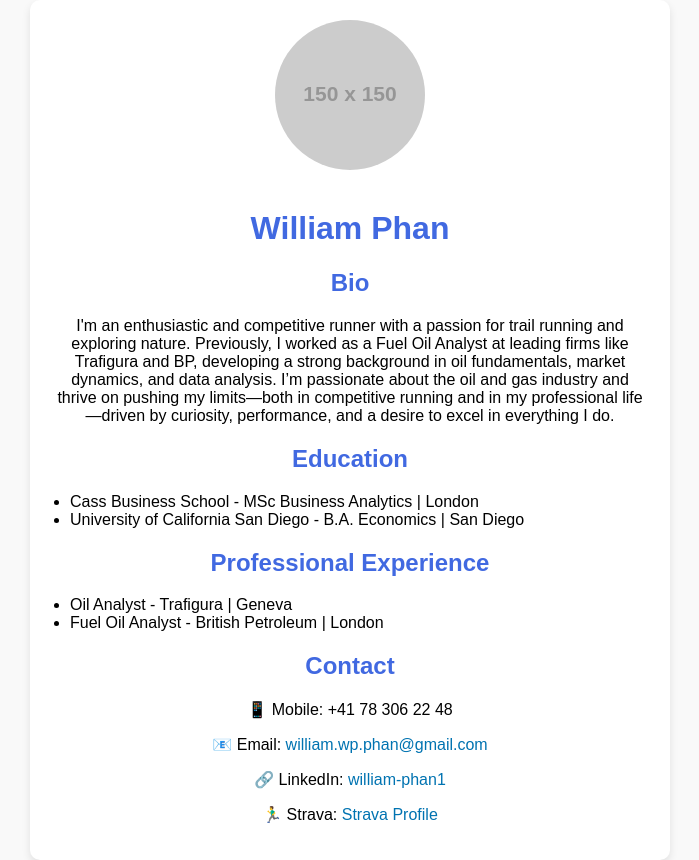
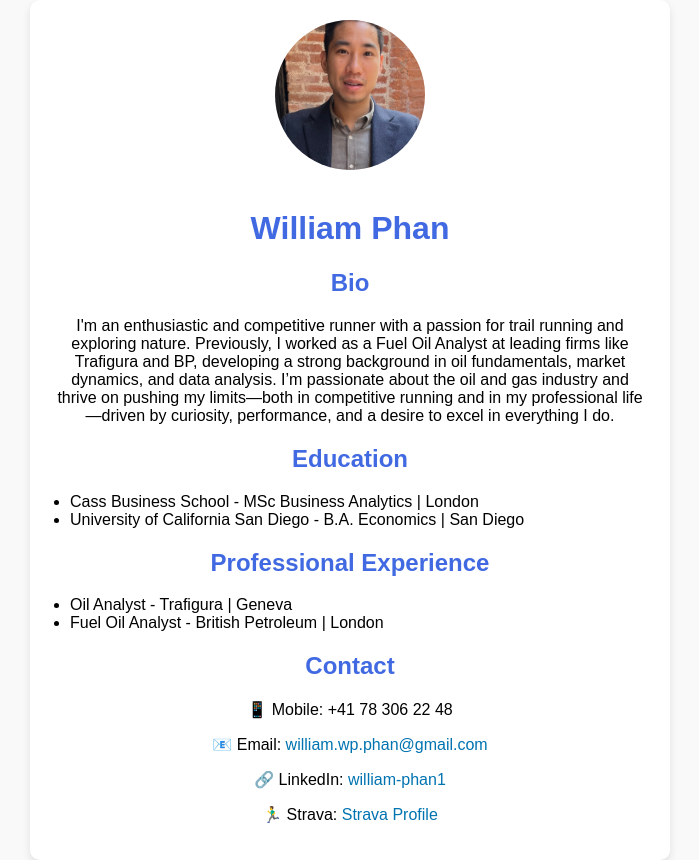
Before and after one commit to w1phan/w1phan.github.io, a plain HTML site: page index.html in a window 1280 px wide. Shown: the whole page, without its empty margins (290-989 px from the left). Drawn offline with Linux system fonts and the light colour scheme; placeholder pictures from the web are drawn by us.

Commit message:
Update index.html

```diff
--- a/index.html
+++ b/index.html
@@ -49,7 +49,7 @@
 </head>
 <body>
     <div class="container">
-        <img src="https://via.placeholder.com/150" alt="William Phan Profile Picture" class="profile-pic">
+        <img src="https://raw.githubusercontent.com/w1phan/w1phan.github.io/main/IMG_8297.jpg" alt="William Phan Profile Picture" class="profile-pic">
         <h1>William Phan</h1>
 
         <h2>Bio</h2>
```
